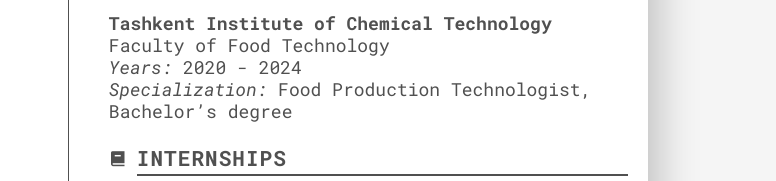
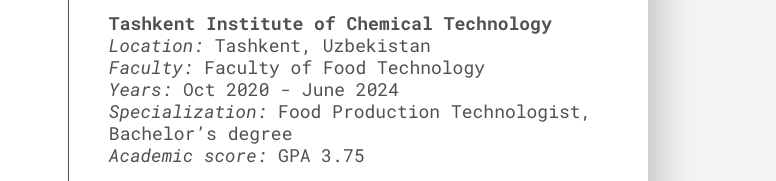
Before and after one commit to Otabek996/rsschool-cv, a plain HTML site: page index.html in a window 1280 px wide. Shown: the part 545-726 px from the top of the page, 504-1280 px from the left. Drawn offline with nearby package versions, Linux system fonts and the light colour scheme.

Commit message:
refactor: change education structure

```diff
--- a/index.html
+++ b/index.html
@@ -120,12 +120,14 @@
               <h3>Education</h3>
             </div>
             <p><strong>Tashkent Institute of Chemical Technology</strong></p>
-            <p>Faculty of Food Technology</p>
-            <p><em>Years:</em> 2020 - 2024</p>
+            <p><em>Location:</em> Tashkent, Uzbekistan</p>
+            <p><em>Faculty:</em> Faculty of Food Technology</p>
+            <p><em>Years:</em> Oct 2020 - June 2024</p>
             <p>
               <em>Specialization:</em> Food Production Technologist, Bachelor’s
               degree
             </p>
+            <p><em>Academic score:</em> GPA 3.75</p>
           </section>
 
           <section class="internships">
```
